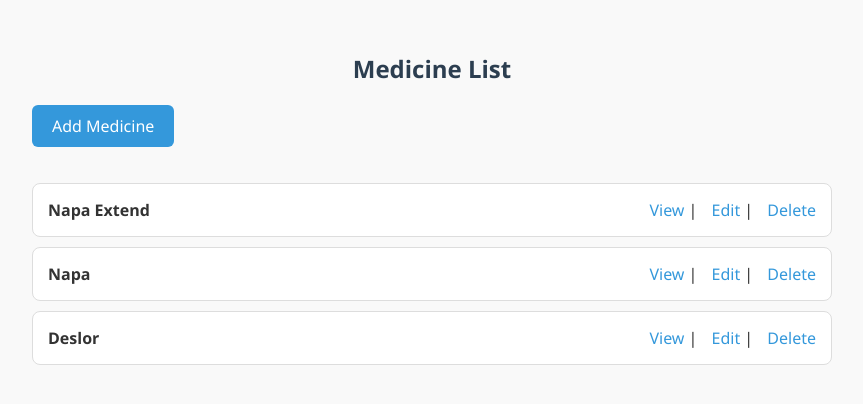
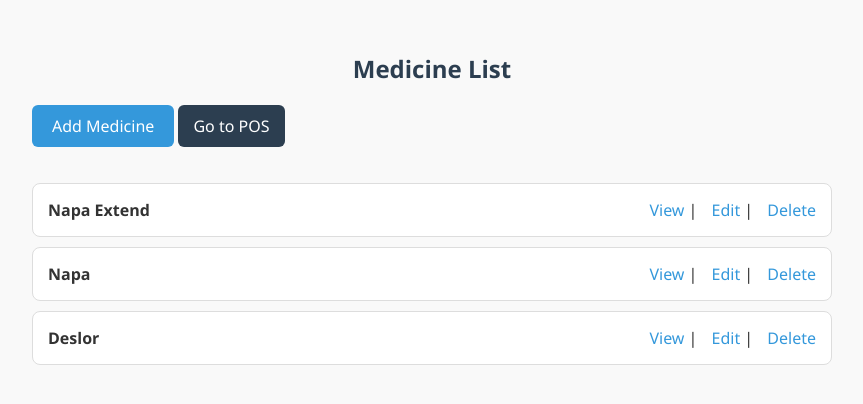
Before and after one commit to ShakilAhmedKhan/crudsec, a Django app: page /medicine/ in a window 1280 px wide. Shown: the top 404 px of the page, without its empty margins (208-1071 px from the left). Run offline with Django 5.2, Linux system fonts and the light colour scheme; data comes from the database, SQL or seed files in the repository.

Commit message:
version 0.01

```diff
--- a/basepos/customer/templates/medicine/medicine_list.html
+++ b/basepos/customer/templates/medicine/medicine_list.html
@@ -62,13 +62,27 @@
         .medicine-actions a:hover {
             text-decoration: underline;
         }
+        .back-button {
+            display: inline-block;
+            margin-bottom: 20px;
+            padding: 10px 15px;
+            background: #2c3e50;
+            color: white;
+            border-radius: 6px;
+            text-decoration: none;
+        }
+        .back-button:hover {
+            background: #34495e;
+        }
     </style>
 </head>
 <body>
 
 <div class="container">
     <h2>Medicine List</h2>
+
     <a href="{% url 'medicine-add' %}" class="add-button">Add Medicine</a>
+    <a href="{% url 'sell-medicine' %}" class="back-button">Go to POS</a>
     <ul class="medicine-list">
         {% for medicine in object_list %}
         <li>
```
